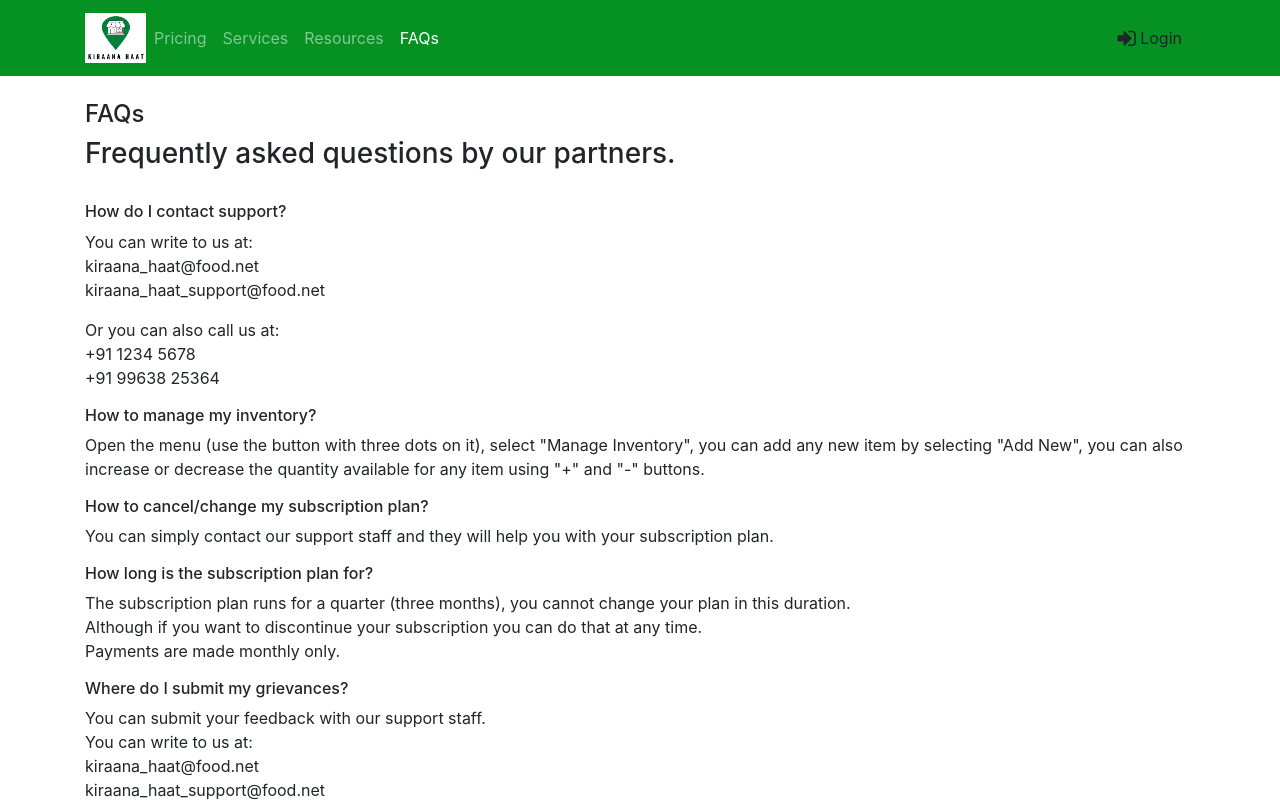
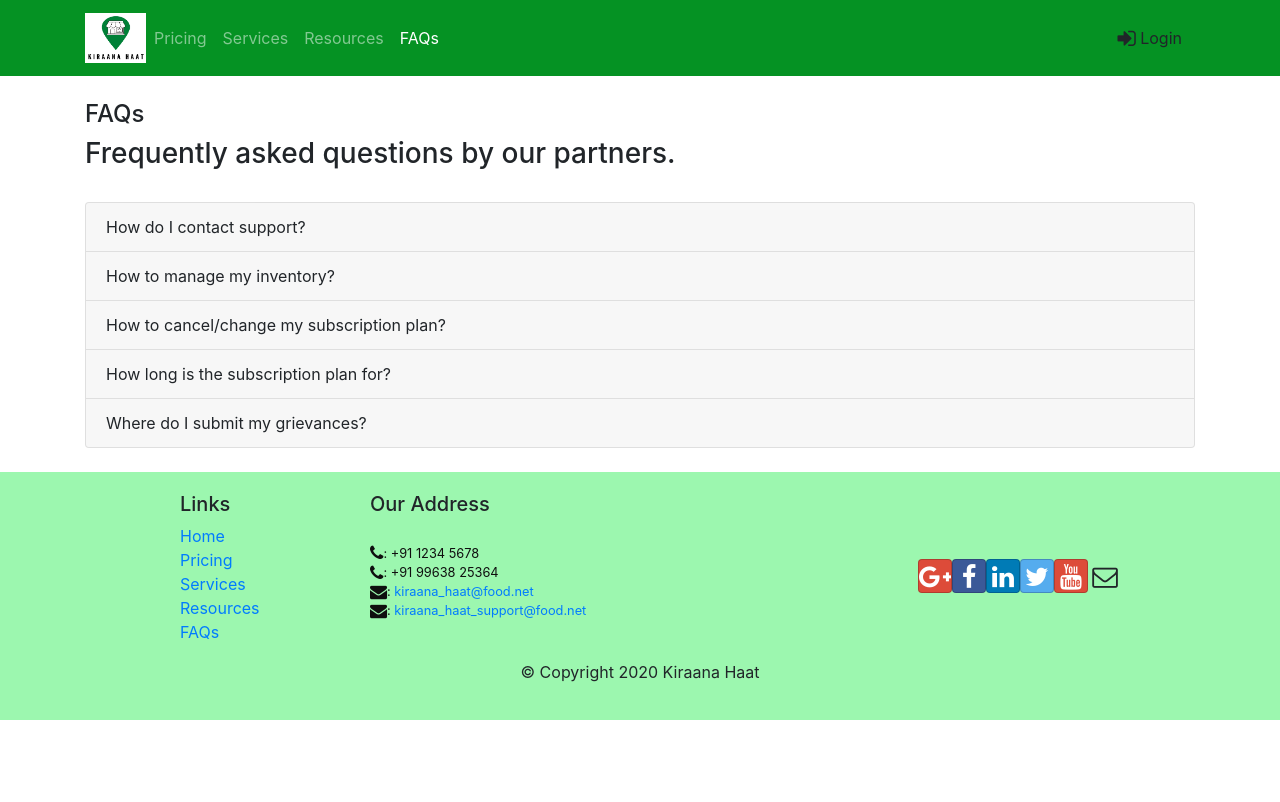
Before and after one commit to nikhil03singh/Kiraana-haat, a React (Create React App) app: page /faqs in a window 1280 px wide. Shown: the top 802 px of the page. Built offline with nearby package versions, Linux system fonts and the light colour scheme.

Commit message:
FAQsComponent Upgrade

```diff
--- a/src/components/FAQsComponent.js
+++ b/src/components/FAQsComponent.js
@@ -1,24 +1,63 @@
-import React from 'react';
+import React, { Component }from 'react';
+import { Accordion, Card }  from 'react-bootstrap';
 
-function FAQs(props) {
+class FAQs extends Component {
+
+    render(){
         return(
             <div className="container"><br />
                 <h4>FAQs</h4>
                 <h3>Frequently asked questions by our partners.</h3><br></br>
-            <h6>How do I contact support?</h6>
-            <p>You can write to us at:<br></br>kiraana_haat@food.net<br></br>kiraana_haat_support@food.net</p>
+                <Accordion >
+                <Card>
+                    <Accordion.Toggle as={Card.Header} eventKey="0">
+                    How do I contact support?
+                    </Accordion.Toggle>
+                    <Accordion.Collapse eventKey="0">
+                    <Card.Body><p>You can write to us at:<br></br>kiraana_haat@food.net<br></br>kiraana_haat_support@food.net</p>
                     <p>Or you can also call us at:<br></br>+91 1234 5678<br></br>+91 99638 25364</p>
-            <h6>How to manage my inventory?</h6>
-            <p>Open the menu (use the button with three dots on it), select "Manage Inventory", you can add any new item by selecting "Add New", you can also increase or decrease the quantity available for any item using "+" and "-" buttons.</p>
-            <h6>How to cancel/change my subscription plan?</h6>
-            <p>You can simply contact our support staff and they will help you with your subscription plan.</p>
-            <h6>How long is the subscription plan for?</h6>
-            <p>The subscription plan runs for a quarter (three months), you cannot change your plan in this duration. <br></br>Although if you want to discontinue your subscription you can do that at any time.<br></br>Payments are made monthly only.</p>
-            <h6>Where do I submit my grievances?</h6>
-            <p>You can submit your feedback with our support staff.<br></br>You can write to us at:<br></br>kiraana_haat@food.net<br></br>kiraana_haat_support@food.net</p>
-            <p>Or you can also call us at:<br></br>+91 1234 5678<br></br>+91 99638 25364</p>
+                    </Card.Body>
+                    </Accordion.Collapse>
+                </Card>
+                <Card>
+                    <Accordion.Toggle as={Card.Header} eventKey="1">
+                    How to manage my inventory?
+                    </Accordion.Toggle>
+                    <Accordion.Collapse eventKey="1">
+                    <Card.Body>Open the menu (use the button with three dots on it), select "Manage Inventory",
+                        you can add any new item by selecting "Add New", you can also increase or decrease the
+                        quantity available for any item using "+" and "-" buttons.</Card.Body>
+                    </Accordion.Collapse>
+                </Card>
+                <Card>
+                    <Accordion.Toggle as={Card.Header} eventKey="2">
+                    How to cancel/change my subscription plan?
+                    </Accordion.Toggle>
+                    <Accordion.Collapse eventKey="2">
+                    <Card.Body>You can simply contact our support staff and they will help you with your subscription plan.</Card.Body>
+                    </Accordion.Collapse>
+                </Card>
+                <Card>
+                    <Accordion.Toggle as={Card.Header} eventKey="3">
+                    How long is the subscription plan for?
+                    </Accordion.Toggle>
+                    <Accordion.Collapse eventKey="3">
+                    <Card.Body><p>The subscription plan runs for a quarter (three months), you cannot change your plan in this duration. <br></br>Although if you want to discontinue your subscription you can do that at any time.<br></br>Payments are made monthly only.</p></Card.Body>
+                    </Accordion.Collapse>
+                </Card>
+                <Card>
+                    <Accordion.Toggle as={Card.Header} eventKey="4">
+                    Where do I submit my grievances?
+                    </Accordion.Toggle>
+                    <Accordion.Collapse eventKey="4">
+                    <Card.Body><p>You can submit your feedback with our support staff.<br></br>You can write to us at:<br></br>kiraana_haat@food.net<br></br>kiraana_haat_support@food.net</p>
+                    <p>Or you can also call us at:<br></br>+91 1234 5678<br></br>+91 99638 25364</p></Card.Body>
+                    </Accordion.Collapse>
+                </Card>
+            </Accordion>
+            <br></br>
             </div>
         );
     }
-
+}
 export default FAQs;
```
Also changed, not shown: 1 other file (tests, documents, lock files or other folders). Lines whose indentation alone changed are shown as unchanged.
